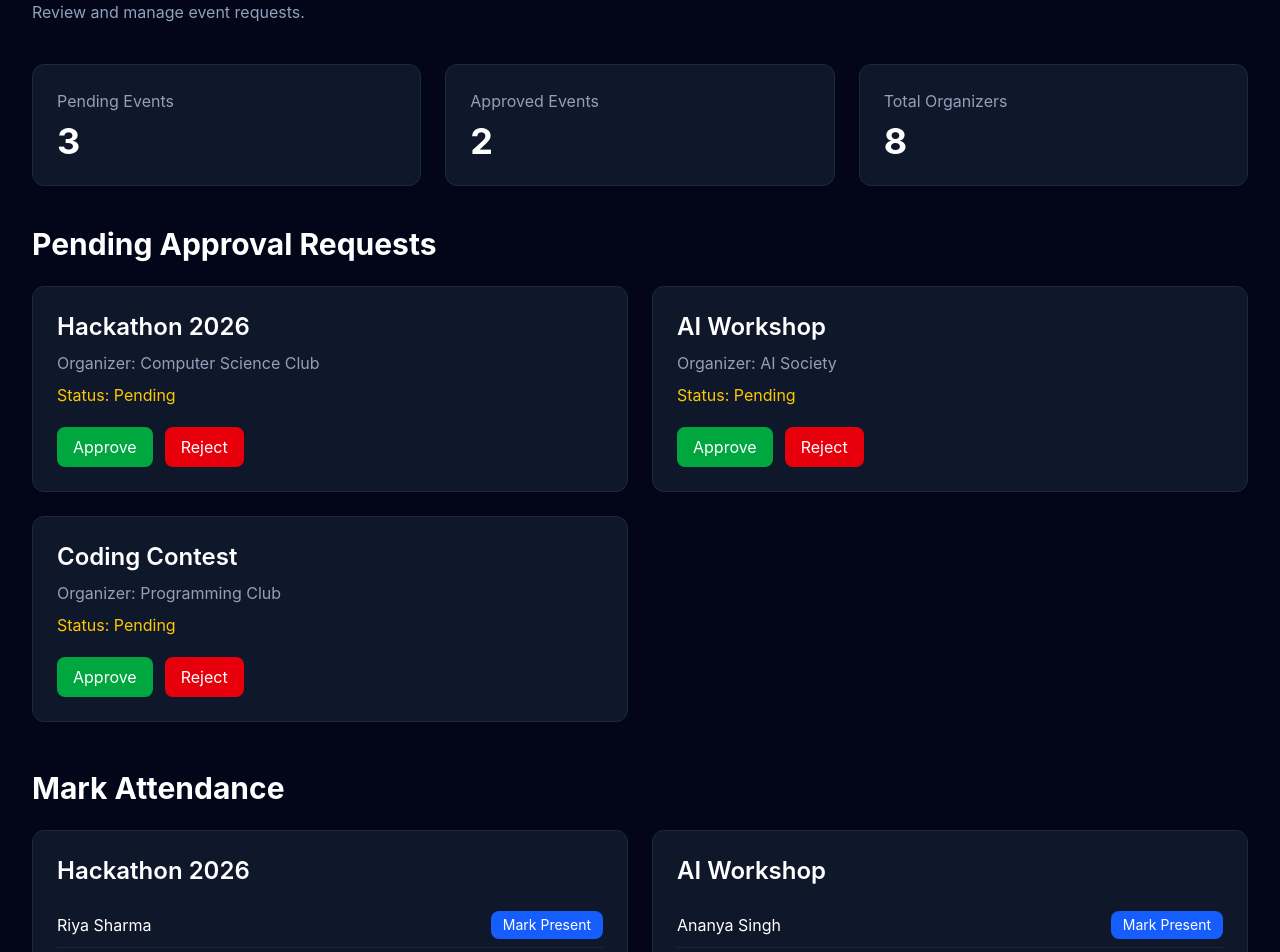
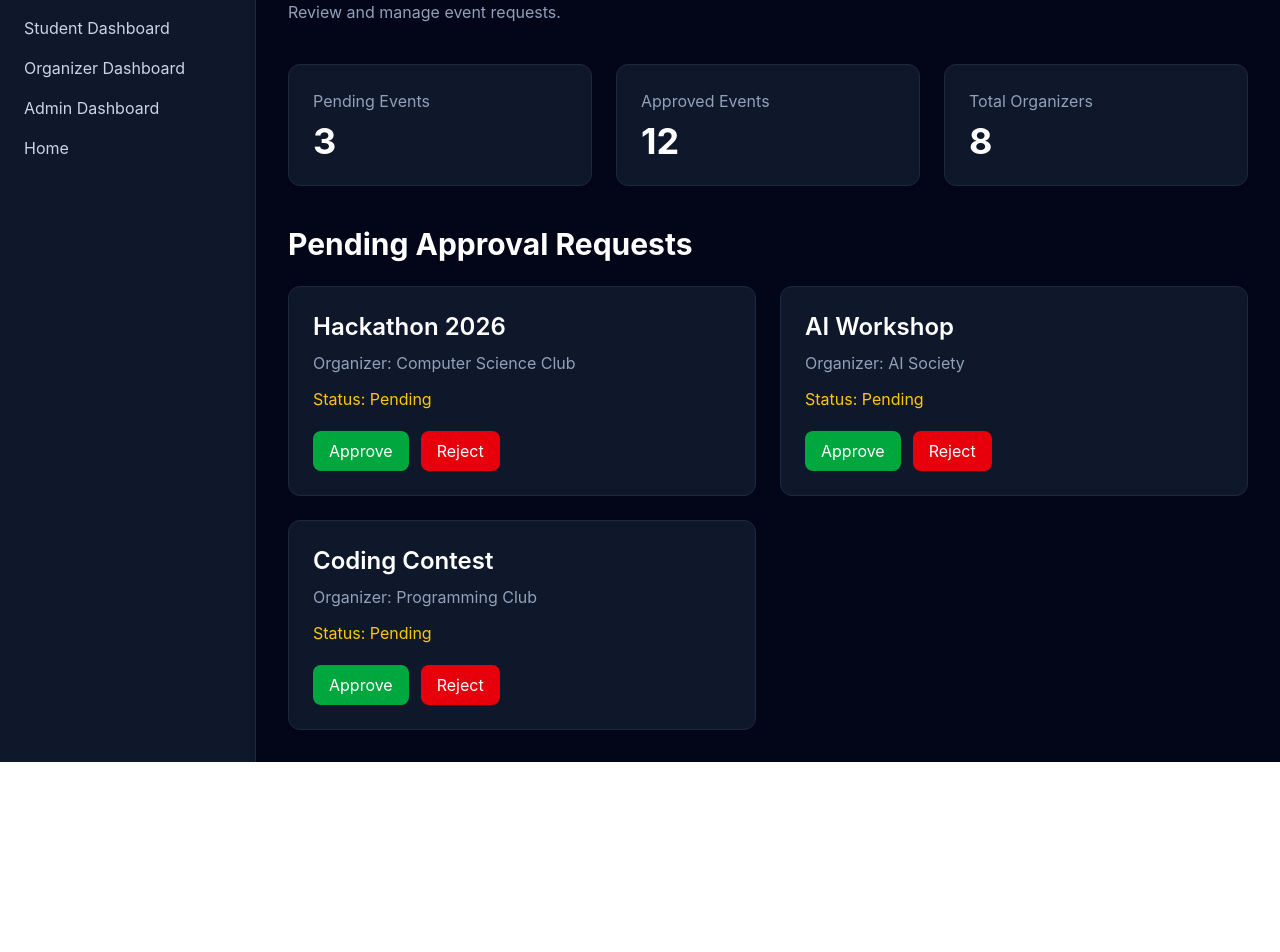
Before and after one commit to AdhravRai/Eventsphere, a React app in the folder frontend/: page /admin-dashboard in a window 1280 px wide. Shown: the part 80-1032 px from the top of the page. After the commit the page ends 842 px from the top, so only its background shows below. Built offline with nearby package versions, Linux system fonts and the light colour scheme; the HTML template or start-up script is replaced by a standard one.

Commit message:
feat: add shared sidebar layout to dashboards

```diff
--- /dev/null
+++ b/frontend/src/components/Sidebar.jsx
@@ -0,0 +1,47 @@
+import { Link } from "react-router-dom";
+
+function Sidebar() {
+  return (
+    <div className="w-64 min-h-screen bg-slate-900 border-r border-slate-800 p-6">
+
+      <h1 className="text-2xl font-bold text-blue-500 mb-10">
+        EventSphere
+      </h1>
+
+      <div className="flex flex-col gap-4">
+
+        <Link
+          to="/student-dashboard"
+          className="text-slate-300 hover:text-blue-400"
+        >
+          Student Dashboard
+        </Link>
+
+        <Link
+          to="/organizer-dashboard"
+          className="text-slate-300 hover:text-blue-400"
+        >
+          Organizer Dashboard
+        </Link>
+
+        <Link
+          to="/admin-dashboard"
+          className="text-slate-300 hover:text-blue-400"
+        >
+          Admin Dashboard
+        </Link>
+
+        <Link
+          to="/"
+          className="text-slate-300 hover:text-blue-400"
+        >
+          Home
+        </Link>
+
+      </div>
+
+    </div>
+  );
+}
+
+export default Sidebar;
--- a/frontend/src/pages/AdminDashboard.jsx
+++ b/frontend/src/pages/AdminDashboard.jsx
@@ -1,7 +1,7 @@
-import { useState } from "react";
+import Sidebar from "../components/Sidebar";
 
 function AdminDashboard() {
-  const [pendingEvents, setPendingEvents] = useState([
+  const pendingEvents = [
     {
       id: 1,
       title: "Hackathon 2026",
@@ -20,171 +20,103 @@ function AdminDashboard() {
       organizer: "Programming Club",
       status: "Pending",
     },
-  ]);
-
-  const [approvedEvents, setApprovedEvents] = useState([
-    {
-      id: 1,
-      title: "Hackathon 2026",
-      students: [
-        { id: "s1", name: "Riya Sharma", present: false },
-        { id: "s2", name: "Karan Verma", present: false },
-      ],
-    },
-    {
-      id: 2,
-      title: "AI Workshop",
-      students: [{ id: "s3", name: "Ananya Singh", present: false }],
-    },
-  ]);
-
-  const [totalOrganizers] = useState(8);
-
-  const handleApprove = (id) => {
-    const event = pendingEvents.find((e) => e.id === id);
-    if (!event) return;
-
-    // Remove from pending list
-    setPendingEvents((prev) => prev.filter((e) => e.id !== id));
-
-    // Add to approved list (with empty students array to start)
-    setApprovedEvents((prev) => [
-      ...prev,
-      { id: event.id, title: event.title, students: [] },
-    ]);
-  };
-
-  const handleReject = (id) => {
-    setPendingEvents((prev) => prev.filter((e) => e.id !== id));
-  };
-
-  const handleMarkPresent = (eventId, studentId) => {
-    setApprovedEvents((prev) =>
-      prev.map((event) =>
-        event.id === eventId
-          ? {
-              ...event,
-              students: event.students.map((s) =>
-                s.id === studentId ? { ...s, present: true } : s
-              ),
-            }
-          : event
-      )
-    );
-  };
+  ];
 
   return (
-    <div className="min-h-screen bg-slate-950 text-white p-8">
+    <div className="flex min-h-screen bg-slate-950 text-white">
+
+      <Sidebar />
+
+      <div className="flex-1 p-8 overflow-auto">
+
         {/* Header */}
         <div className="mb-10">
-        <h1 className="text-4xl font-bold">Admin Dashboard</h1>
+          <h1 className="text-4xl font-bold">
+            Admin Dashboard
+          </h1>
+
           <p className="text-slate-400 mt-2">
             Review and manage event requests.
           </p>
         </div>
 
-      {/* Stats Section */}
+        {/* Stats Cards */}
         <div className="grid md:grid-cols-3 gap-6 mb-10">
-        <div className="bg-slate-900 border border-slate-800 rounded-xl p-6 hover:border-blue-500 transition">
-          <h3 className="text-slate-400">Pending Events</h3>
-          <p className="text-4xl font-bold mt-2">{pendingEvents.length}</p>
+
+          <div className="bg-slate-900 border border-slate-800 rounded-xl p-6 hover:border-blue-500 transition-all duration-300">
+            <h3 className="text-slate-400">
+              Pending Events
+            </h3>
+
+            <p className="text-4xl font-bold mt-2">
+              3
+            </p>
           </div>
 
-        <div className="bg-slate-900 border border-slate-800 rounded-xl p-6 hover:border-green-500 transition">
-          <h3 className="text-slate-400">Approved Events</h3>
-          <p className="text-4xl font-bold mt-2">{approvedEvents.length}</p>
+          <div className="bg-slate-900 border border-slate-800 rounded-xl p-6 hover:border-green-500 transition-all duration-300">
+            <h3 className="text-slate-400">
+              Approved Events
+            </h3>
+
+            <p className="text-4xl font-bold mt-2">
+              12
+            </p>
           </div>
 
-        <div className="bg-slate-900 border border-slate-800 rounded-xl p-6 hover:border-purple-500 transition">
-          <h3 className="text-slate-400">Total Organizers</h3>
-          <p className="text-4xl font-bold mt-2">{totalOrganizers}</p>
-        </div>
+          <div className="bg-slate-900 border border-slate-800 rounded-xl p-6 hover:border-purple-500 transition-all duration-300">
+            <h3 className="text-slate-400">
+              Total Organizers
+            </h3>
+
+            <p className="text-4xl font-bold mt-2">
+              8
+            </p>
           </div>
 
-      {/* Event Approval Section */}
-      <h2 className="text-3xl font-bold mb-6">Pending Approval Requests</h2>
+        </div>
 
-      {pendingEvents.length === 0 ? (
-        <p className="text-slate-500 mb-12">No pending events right now.</p>
-      ) : (
-        <div className="grid md:grid-cols-2 gap-6 mb-12">
+        {/* Approval Requests */}
+        <h2 className="text-3xl font-bold mb-6">
+          Pending Approval Requests
+        </h2>
+
+        <div className="grid md:grid-cols-2 gap-6">
+
           {pendingEvents.map((event) => (
             <div
               key={event.id}
-              className="bg-slate-900 border border-slate-800 rounded-xl p-6 hover:border-blue-500 transition-all"
+              className="bg-slate-900 border border-slate-800 rounded-xl p-6 hover:border-blue-500 transition-all duration-300"
             >
-              <h3 className="text-2xl font-semibold mb-2">{event.title}</h3>
+              <h3 className="text-2xl font-semibold mb-2">
+                {event.title}
+              </h3>
 
               <p className="text-slate-400">
                 Organizer: {event.organizer}
               </p>
 
-              <p className="text-yellow-400 mt-2">Status: {event.status}</p>
+              <p className="text-yellow-400 mt-3">
+                Status: {event.status}
+              </p>
 
               <div className="flex gap-3 mt-5">
-                <button
-                  onClick={() => handleApprove(event.id)}
-                  className="bg-green-600 hover:bg-green-700 px-4 py-2 rounded-lg transition"
-                >
+
+                <button className="bg-green-600 hover:bg-green-700 px-4 py-2 rounded-lg">
                   Approve
                 </button>
 
-                <button
-                  onClick={() => handleReject(event.id)}
-                  className="bg-red-600 hover:bg-red-700 px-4 py-2 rounded-lg transition"
-                >
+                <button className="bg-red-600 hover:bg-red-700 px-4 py-2 rounded-lg">
                   Reject
                 </button>
+
               </div>
             </div>
           ))}
+
         </div>
-      )}
 
-      {/* Attendance Section */}
-      <h2 className="text-3xl font-bold mb-6">Mark Attendance</h2>
+      </div>
 
-      {approvedEvents.length === 0 ? (
-        <p className="text-slate-500">No approved events yet.</p>
-      ) : (
-        <div className="grid md:grid-cols-2 gap-6">
-          {approvedEvents.map((event) => (
-            <div
-              key={event.id}
-              className="bg-slate-900 border border-slate-800 rounded-xl p-6"
-            >
-              <h3 className="text-2xl font-semibold mb-4">{event.title}</h3>
-
-              {event.students.length === 0 ? (
-                <p className="text-slate-500 text-sm">
-                  No students registered yet.
-                </p>
-              ) : (
-                event.students.map((student) => (
-                  <div
-                    key={student.id}
-                    className="flex justify-between items-center py-2 border-b border-slate-800"
-                  >
-                    <span>{student.name}</span>
-
-                    <button
-                      onClick={() => handleMarkPresent(event.id, student.id)}
-                      disabled={student.present}
-                      className={`px-3 py-1 rounded-lg text-sm transition ${
-                        student.present
-                          ? "bg-slate-700 cursor-not-allowed"
-                          : "bg-blue-600 hover:bg-blue-700"
-                      }`}
-                    >
-                      {student.present ? "Present ✅" : "Mark Present"}
-                    </button>
-                  </div>
-                ))
-              )}
-            </div>
-          ))}
-        </div>
-      )}
     </div>
   );
 }
--- a/frontend/src/pages/OrganizerDashboard.jsx
+++ b/frontend/src/pages/OrganizerDashboard.jsx
@@ -1,3 +1,5 @@
+import Sidebar from "../components/Sidebar";
+
 function OrganizerDashboard() {
   const myEvents = [
     {
@@ -13,15 +15,18 @@ function OrganizerDashboard() {
   ];
 
   return (
-    <div className="min-h-screen bg-slate-950 text-white p-8">
+    <div className="flex min-h-screen bg-slate-950 text-white">
+
+      <Sidebar />
+
+      <div className="flex-1 p-8">
 
         <h1 className="text-4xl font-bold mb-8">
           Organizer Dashboard
         </h1>
 
-      {/* Create Event Form */}
+        <div className="bg-slate-900 border border-slate-800 rounded-xl p-6 mb-10">
 
-      <div className="bg-slate-900 border border-slate-800 rounded-xl p-6 mb-10">
           <h2 className="text-2xl font-bold mb-6">
             Create New Event
           </h2>
@@ -61,9 +66,8 @@ function OrganizerDashboard() {
           <button className="mt-4 bg-blue-600 hover:bg-blue-700 px-6 py-3 rounded-lg">
             Create Event
           </button>
+
         </div>
-
-      {/* My Events */}
 
         <h2 className="text-3xl font-bold mb-6">
           My Events
@@ -74,13 +78,13 @@ function OrganizerDashboard() {
           {myEvents.map((event) => (
             <div
               key={event.id}
-            className="bg-slate-900 border border-slate-800 rounded-xl p-6"
+              className="bg-slate-900 border border-slate-800 rounded-xl p-6 hover:border-blue-500 transition-all duration-300"
             >
               <h3 className="text-2xl font-semibold">
                 {event.title}
               </h3>
 
-            <p className="mt-2 text-slate-400">
+              <p className="mt-3 text-slate-400">
                 Status: {event.status}
               </p>
             </div>
@@ -89,6 +93,8 @@ function OrganizerDashboard() {
         </div>
 
       </div>
+
+    </div>
   );
 }
 
```
Also changed, not shown: frontend/src/pages/StudentDashboard.jsx (+12 -6 lines). Lines whose indentation alone changed are shown as unchanged.
